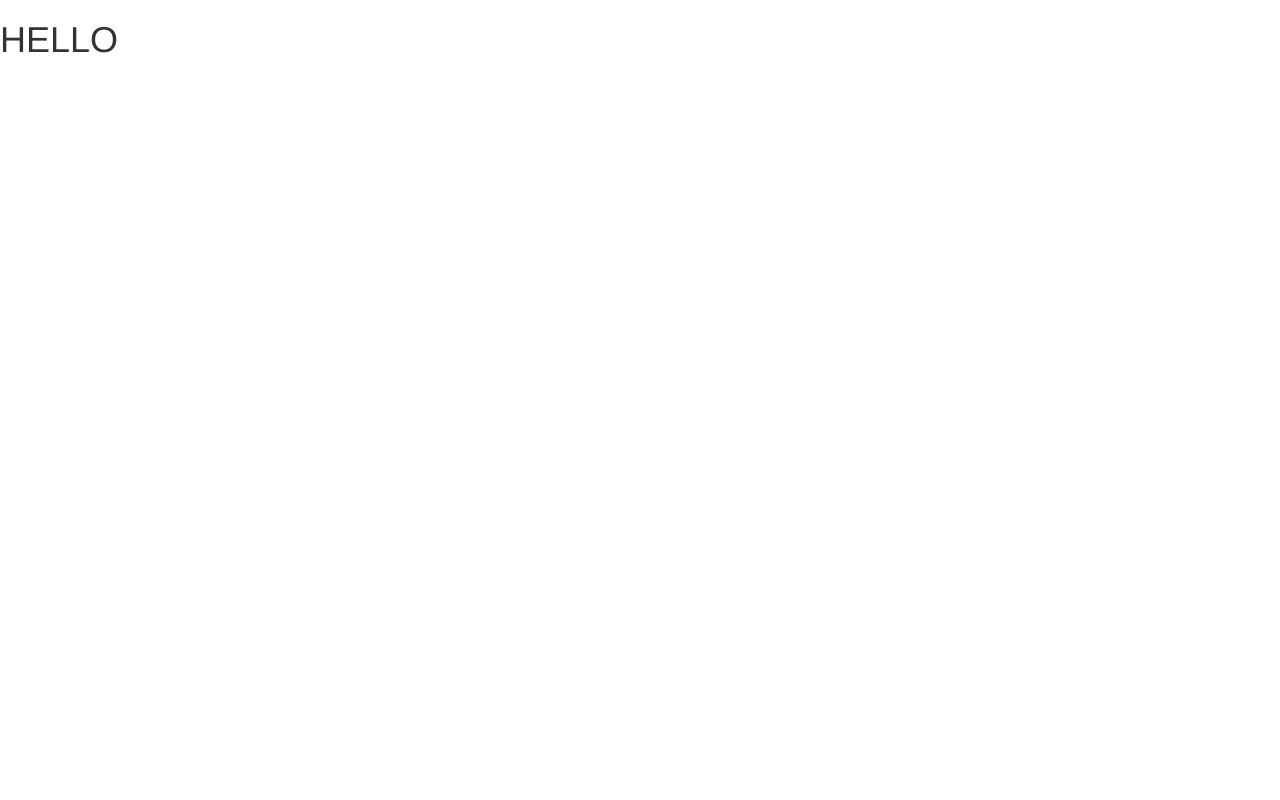
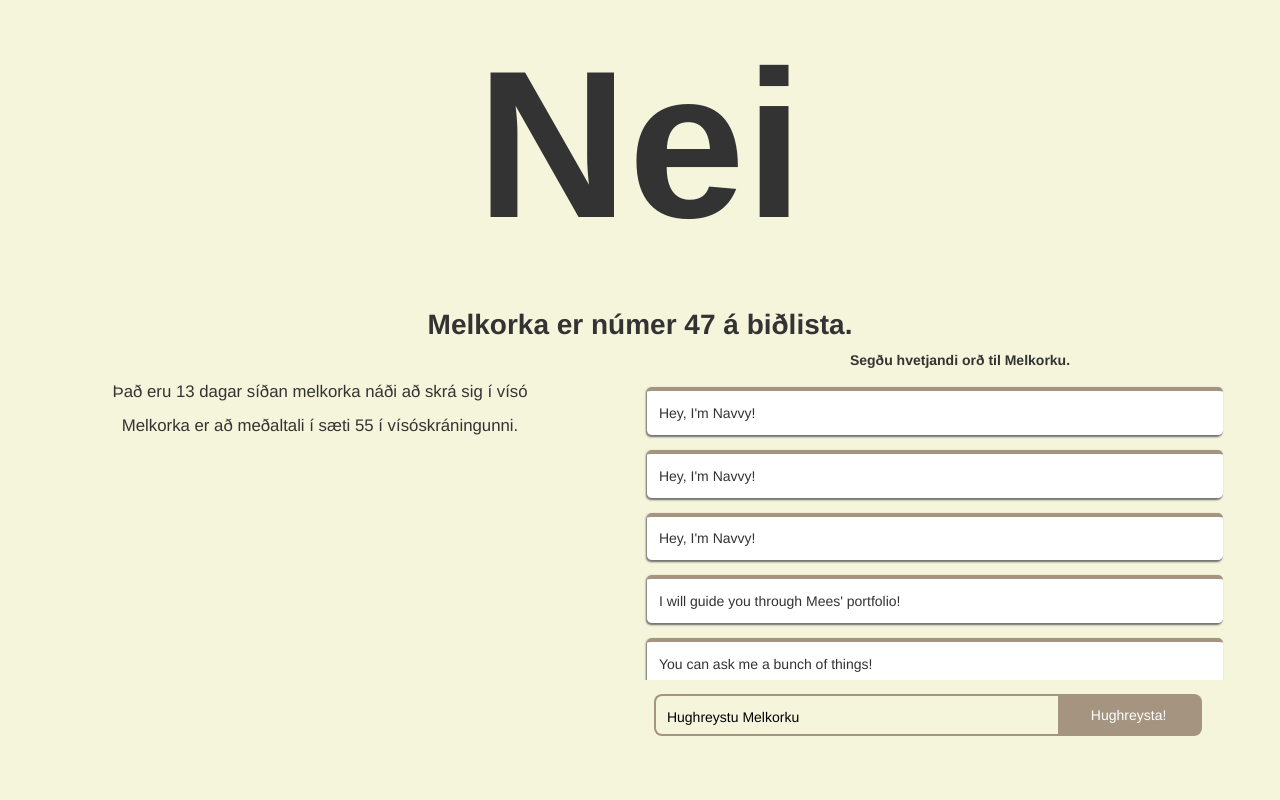
Before and after one commit to sindrip/visokorka, a website: page public/index.html in a window 1280 px wide. Drawn offline with nearby package versions, Linux system fonts and the light colour scheme.

Commit message:
html done

```diff
--- /dev/null
+++ b/public/chat.css
@@ -0,0 +1,176 @@
+
+
+
+.chatbot__overview {
+  display: flex;
+  flex-flow: row nowrap;
+  align-content:  flex-start;
+  margin: 0;
+  padding: 1em;
+  padding: 0;
+}
+
+.chatlist {
+  width: 100%;
+  font-family: inherit;
+  font-size: 1em;
+  display: flex;
+  flex-flow: column nowrap;
+  align-items: flex-start;
+  overflow-x: hidden;
+  margin: 0;
+  padding: 0;
+  max-height: 300px;
+}
+.chatlist .userInput, .chatlist .bot__output {
+  padding: 0.85em;
+  margin: 0.5em;
+  background-color: #fff;
+  border-radius: 5px;
+  border-bottom: 1px solid #777;
+  width: 90%;
+}
+.chatlist .userInput {
+  text-transform: lowercase;
+  box-shadow: 1px 1px 2px #666;
+  border-top: 4px solid #CC8914;
+  opacity: 0;
+}
+.chatlist .bot__output {
+  align-self: flex-start;
+  box-shadow: -1px 1px 2px #666;
+  border-top: 4px solid #A49480;
+  will-change: auto;
+  height: auto;
+  display: block !important;
+}
+
+
+.chatlist .bot__command {
+  color: #f5f5f5;
+  color: #A49480;
+  font-weight: 600;
+  padding: 0.1em;
+}
+
+.chatlist .bot__outputImage {
+  max-width: 16em;
+  height: 12em;
+}
+
+@keyframes animateBubble {
+  0% {
+    transform: translateY(-20%);
+    opacity: 0;
+  }
+  100% {
+    transform: translateY(0);
+    opacity: 1;
+  }
+}
+
+
+#chatform {
+  width: 90%;
+  display: flex;
+  justify-content: center;
+  align-self: flex-start;
+  padding-top: 1em;
+  font-size: 1em;
+  font-family: Helvetica;
+}
+
+.chatbox-area {
+  margin: 0 auto;
+  position: relative;
+  bottom: 0;
+  height: auto;
+  width: 100%;
+}
+
+textarea[name="chatbox"] {
+  resize: none;
+  border: 2px solid #A49480;
+  border-right: 0;
+  width: 70%;
+  background-color: transparent;
+  color: #000000;
+  height: 3em;
+  margin: 0;
+  padding: 0.75em;
+  border-radius: 8px 0px 0px 8px;
+  font-family: inherit;
+  font-size: 1em;
+}
+textarea[name="chatbox"]:focus {
+  outline: none;
+  border: 2px solid #4bd786;
+}
+
+::-webkit-input-placeholder {
+  /* WebKit, Blink, Edge */
+  color: #000000;
+}
+
+:-moz-placeholder {
+  /* Mozilla Firefox 4 to 18 */
+  color: #fff;
+  opacity: 1;
+}
+
+::-moz-placeholder {
+  /* Mozilla Firefox 19+ */
+  color: #fff;
+  opacity: 1;
+}
+
+input[type="submit"] {
+  -webkit-appearance: none;
+  appearance: none;
+  border: 0;
+  width: 25%;
+  margin: 0;
+  background-color: #A49480;
+  color: #fff;
+  border: 2px solid #A49480;
+  border-left: 0;
+  border-radius: 0 8px 8px 0;
+  font-family: inherit;
+  font-size: 1em;
+  transition: 200ms all ease-in;
+}
+input[type="submit"]:hover {
+  background-color: #4bd786;
+  border-color: #4bd786;
+  color: #fff;
+}
+
+.input__nested-list {
+  list-style: disc;
+  list-style-position: inside;
+  padding: 0.5em;
+}
+.input__nested-list:first-child {
+  padding-top: 1em;
+}
+
+.input__nested-link {
+  color: #2ecc71;
+  text-decoration: none;
+  border-bottom: 1px solid #2ecc71;
+}
+
+::-webkit-scrollbar {
+  width: 0.65em;
+  /* for vertical scrollbars */
+  height: 0.65em;
+  /* for horizontal scrollbars */
+}
+
+::-webkit-scrollbar-track {
+  background: rgba(0, 0, 0, 0.1);
+}
+
+::-webkit-scrollbar-thumb {
+  background: rgba(0, 0, 0, 0.3);
+}
--- a/public/index.css
+++ b/public/index.css
@@ -0,0 +1,70 @@
+body {
+  background-color: #F5F5DC !important;
+}
+
+main {
+  display: flex !important;
+  flex-direction: column;
+}
+
+/* Main content*/
+.mainContent {
+  display: flex !important;
+  flex-direction: column;
+  justify-content: center;
+  align-items: center;
+  height: 350px;
+}
+.mainText {
+  display: flex;
+  flex-grow: 5;
+  flex-basis: 0;
+  justify-content: center;
+  align-items: center;
+}
+.mainTextP {
+  font-weight: 900;
+  font-size: 15em;
+}
+.supportText {
+  flex-grow: 1;
+  flex-basis: 0;
+  font-size: 2em;
+  font-weight: 600;
+}
+
+/* Extra Content */
+.extraContent {
+  display: flex !important;
+  flex-direction: row;
+}
+.stats {
+  display: flex !important;
+  flex-grow: 1;
+  flex-basis: 0;
+  flex-direction: column;
+  align-items: center;
+  padding-top: 30px;
+  font-size: 1.2em;
+}
+.messageBoard {
+  display: flex !important;
+  flex-grow: 1;
+  flex-basis: 0;
+  flex-direction: column;
+}
+.messageHeader {
+  display: flex !important;
+  justify-content: center;
+  align-items: center;
+  font-weight: 600;
+  font-size: 1em;
+}
+
+
+/* Mobile only CSS */
+@media only screen and (max-width: 600px) {
+  .extraContent {
+    flex-direction: column;
+  }
+}
--- a/public/index.html
+++ b/public/index.html
@@ -3,14 +3,74 @@
   <head>
     <meta charset="utf-8">
     <meta name="viewport" content="width=device-width, initial-scale=1">
-    <title>Flott síða</title>
+    <title>Vísókorka</title>
     <link rel="stylesheet" href="/index.css">
+    <link rel="stylesheet" href="/chat.css">
     <link href="https://maxcdn.bootstrapcdn.com/bootstrap/3.3.7/css/bootstrap.min.css" rel="stylesheet" integrity="sha384-BVYiiSIFeK1dGmJRAkycuHAHRg32OmUcww7on3RYdg4Va+PmSTsz/K68vbdEjh4u" crossorigin="anonymous">
     <script src="https://ajax.googleapis.com/ajax/libs/jquery/3.2.1/jquery.min.js"></script>
     <script src="https://maxcdn.bootstrapcdn.com/bootstrap/3.3.7/js/bootstrap.min.js" integrity="sha384-Tc5IQib027qvyjSMfHjOMaLkfuWVxZxUPnCJA7l2mCWNIpG9mGCD8wGNIcPD7Txa" crossorigin="anonymous"></script>
     <script src="/index.js"></script>
   </head>
   <body>
-    <h1>HELLO</h1>
+    <main>
+      <div class="mainContent">
+        <div class="mainText">
+          <p class="mainTextP">Nei</p>
+        </div>
+        <div class="supportText">
+          <p>
+            Melkorka er númer <span class="queueNumber">47</span> á biðlista.
+          </p>
+        </div>
+      </div>
+      <div class="extraContent">
+        <div class="stats">
+          <div class="daysSince">
+            <p>
+              Það eru <span class="daysSinceNumer">13</span> dagar síðan melkorka náði að skrá sig í vísó
+            </p>
+          </div>
+          <div class="averageQueue">
+            <p>
+              Melkorka er að meðaltali í sæti <span class="averageQueueNumber">55</span> í vísóskráningunni.
+            </p>
+          </div>
+        </div>
+        <div class="messageBoard">
+          <div class="messageHeader">
+            <p>
+              Segðu hvetjandi orð til Melkorku.
+            </p>
+          </div>
+          <div class="messageBody">
+            <div class="block--background">
+              <div class="chatbot__overview">
+                <ul id="chatlist" class="chatlist">
+                  <li class="bot__output bot__output--standard">Hey, I'm Navvy!</li>
+                  <li class="bot__output bot__output--standard">Hey, I'm Navvy!</li>
+                  <li class="bot__output bot__output--standard">Hey, I'm Navvy!</li>
+                  <li class="bot__output bot__output--standard">I will guide you through Mees' portfolio!</li>
+                  <li class="bot__output bot__output--standard">
+                    <span class="bot__output--second-sentence">You can ask me a bunch of things!</span>
+                    <ul>
+                      <li class="input__nested-list">Something <span class="bot__command">about</span> Mees</li>
+                      <li class="input__nested-list">Mees' <span class="bot__command">best work</span></li>
+                      <li class="input__nested-list">Maybe I could <span class="bot__command">help</span> (for more instructions)</li>
+                      <li class="input__nested-list">Type <span class="bot__command">commands</span> for a list of every command</li>
+                    </ul>
+                    You could also scroll down to see Mees' full portfolio
+                  </li>
+                </ul>
+              </div>
+              <div class="chatbox-area">
+                <form id="chatform">
+                  <textarea placeholder="Hughreystu Melkorku" class="chatbox" name="chatbox" resize: "none" minlength="2"></textarea>
+                  <input class="submit-button" type="submit" value="Hughreysta!">
+                </form>
+              </div>
+          </div>
+        </div>
+      </div>
+    </main>
   </body>
 </html>
--- a/public/index.js
+++ b/public/index.js
@@ -0,0 +1,20 @@
+document.addEventListener("DOMContentLoaded", function(event) {
+  function processForm(e) {
+      if (e.preventDefault) e.preventDefault();
+
+      var chatItem = document.createElement("li");
+      chatItem.className += "bot__output bot__output--standard";
+      chatItem.innerHTML = $(".chatbox")[0].value;
+      $("#chatlist").prepend(chatItem);
+      $(".chatbox")[0].value = '';
+
+      return false;
+  }
+
+  var form = document.getElementById('chatform');
+  if (form.attachEvent) {
+      form.attachEvent("submit", processForm);
+  } else {
+      form.addEventListener("submit", processForm);
+  }
+});
--- a/server/server.js
+++ b/server/server.js
@@ -1,5 +1,6 @@
 const express = require('express');
 const bodyParser = require('body-parser');
+const morgan = require('morgan');
 
 const path = require('path');
 
```
